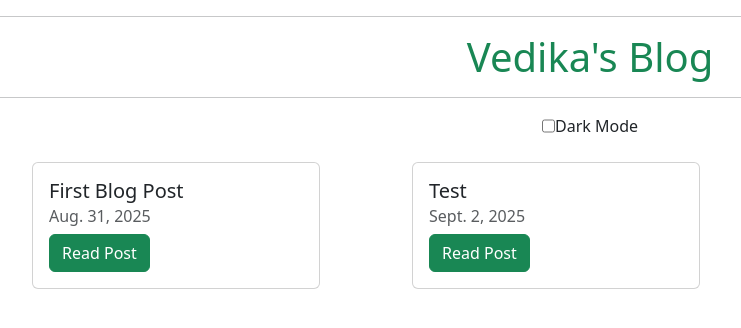
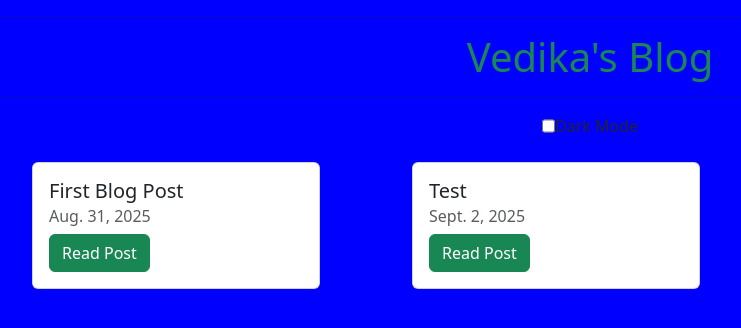
Before and after one commit to VC-create/gratitude, a Django app: page / in a window 1280 px wide. Shown: the top 328 px of the page, without its empty margins (50-791 px from the left). Run offline with Django 5.2, Linux system fonts and the light colour scheme; data comes from the database, SQL or seed files in the repository.

Commit message:
trying to create a css file, but it's not linking properly

```diff
--- a/pages/templates/base.html
+++ b/pages/templates/base.html
@@ -7,13 +7,8 @@
     <title>Vedika's Blog</title>
     <!--the next line brings in bootstrap-->
     <link href="https://cdn.jsdelivr.net/npm/bootstrap@5.3.8/dist/css/bootstrap.min.css" rel="stylesheet" integrity="sha384-sRIl4kxILFvY47J16cr9ZwB07vP4J8+LH7qKQnuqkuIAvNWLzeN8tE5YBujZqJLB" crossorigin="anonymous">
-
-    <!--adding css here!-->
-    <style>
-      body{
-
-      }
-    </style>
+    <!--putting it after the bootstrap line will make the css file override the bootstrap-->
+    <link rel="stylesheet" href="./style.css">
 
   </head>
 
--- /dev/null
+++ b/pages/templates/style.css
@@ -0,0 +1,3 @@
+body{
+    background-color:blue;
+}
```
